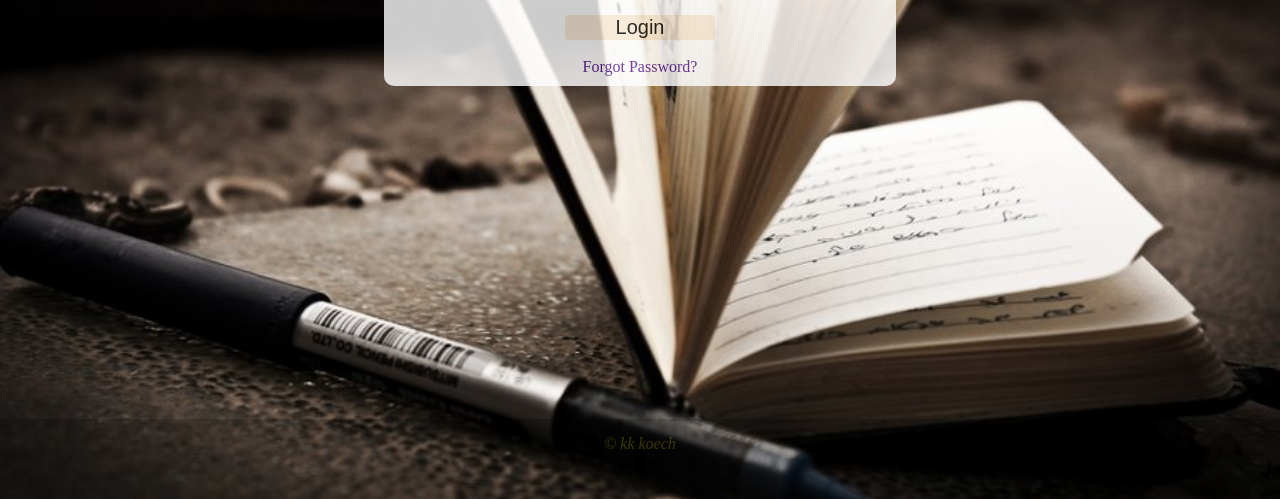
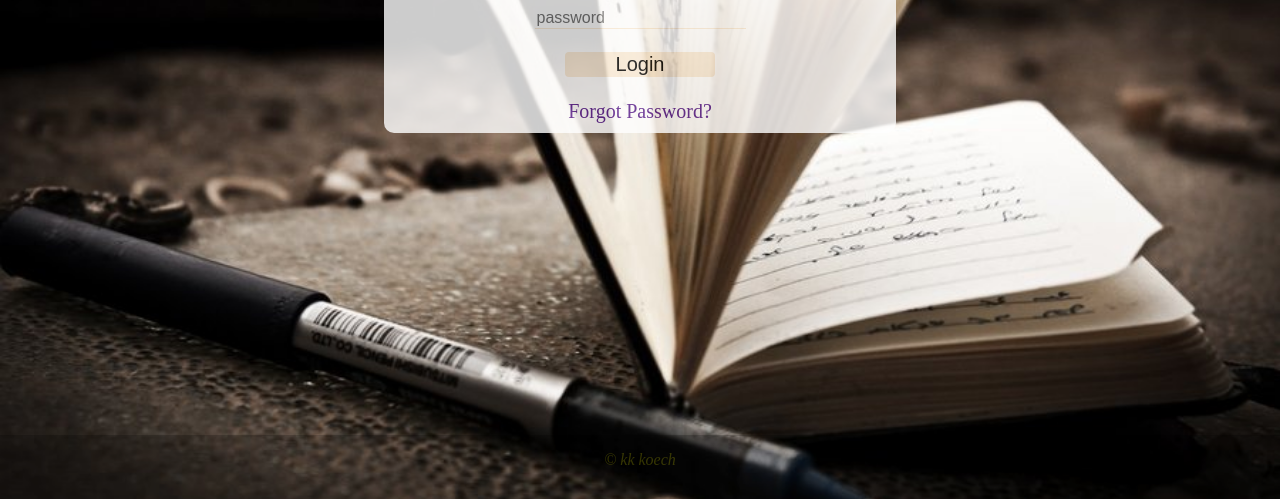
Before and after one commit to koechkevin/diary.com, a plain HTML site: page login.html in a window 1280 px wide. Shown: the part 301-800 px from the top of the page. Drawn offline with Linux system fonts and the light colour scheme.

Commit message:
form font increased

```diff
--- a/sty.css
+++ b/sty.css
@@ -16,7 +16,7 @@ width:150px;
 border-radius:4px;
 }
 .form{
-
+font-size:20px;
 margin-top:5%;
 opacity:0.8;
 margin-left:30%;
@@ -33,6 +33,9 @@ border-radius:10px;
     outline: none;
     color:black;
     background:transparent;
+}
+.form input[placeholder]{
+    font-size:16px;
 }
 .form th,tr{
     align-content: stretch;
@@ -86,7 +89,7 @@ body{
     left: 0;
     bottom: 0;
     width: 100%;
-    height: 10%;
+    height: 8%;
     background-color: black;
     color: white;
     text-align: center;
```
